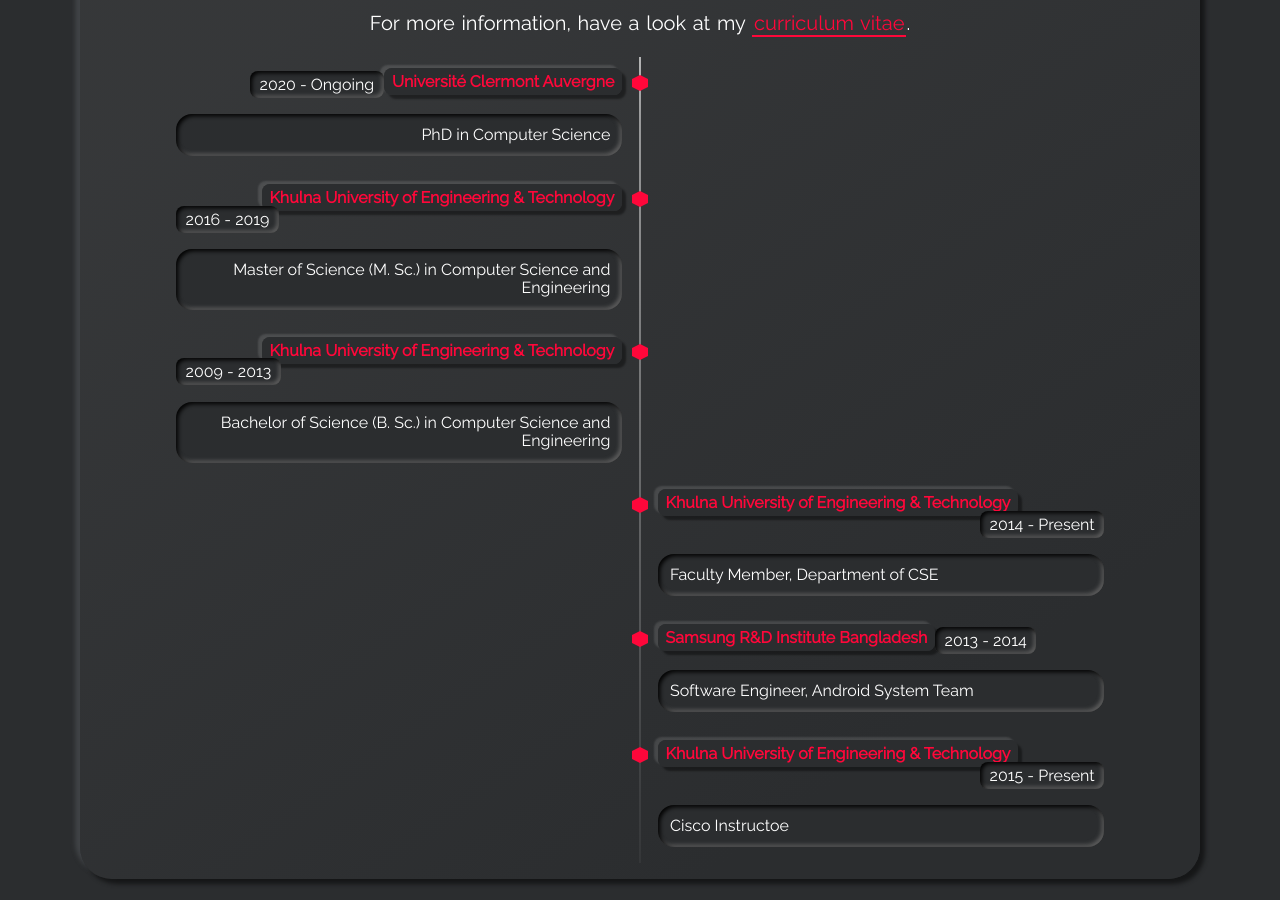
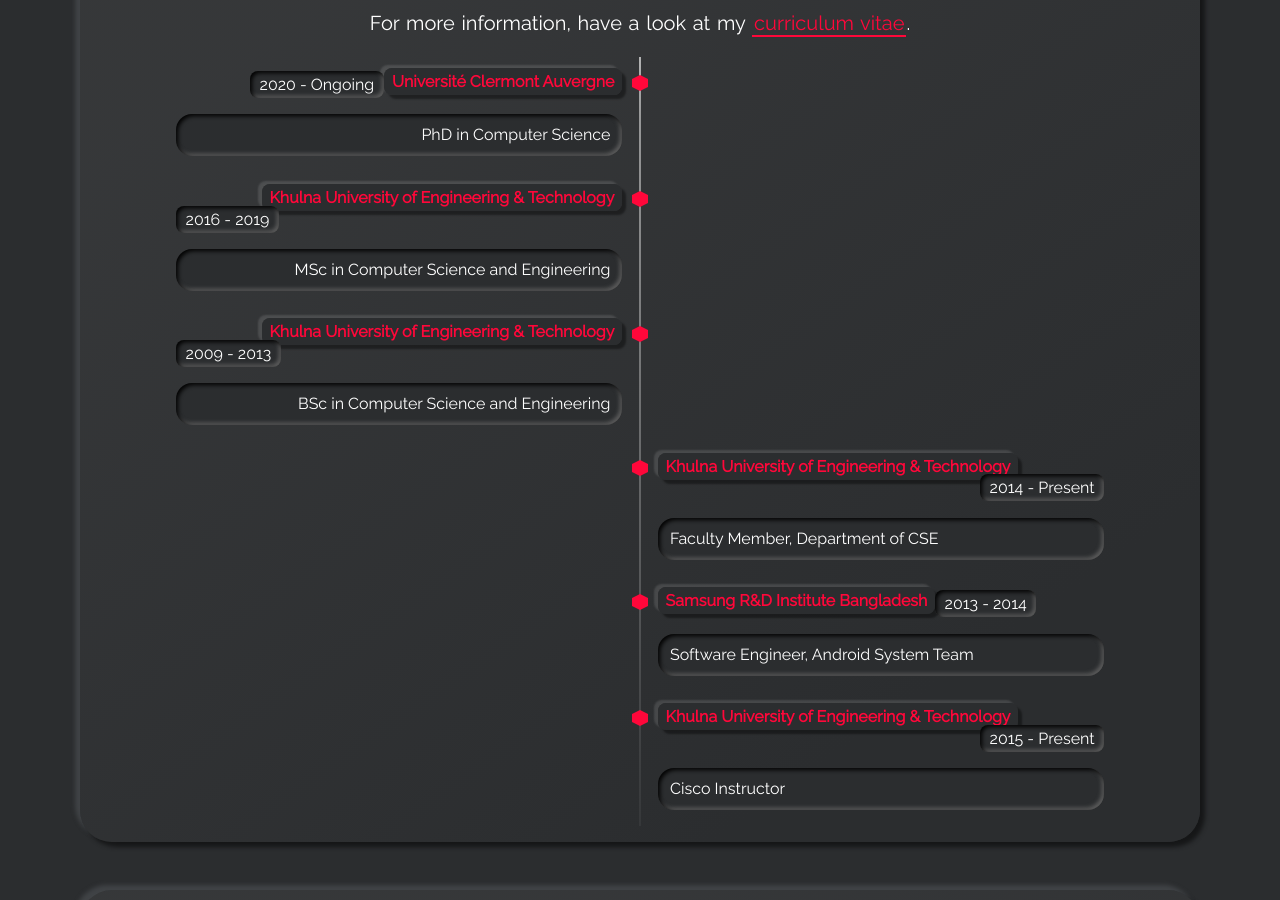
Before and after one commit to imranrana/portfolio, a Jekyll site: the page built from index.html, in a window 1280 px wide and 900 px high, scrolled down 1141 px. Built offline with Jekyll 4.4.1, drawn with Linux system fonts in a browser that asks for light colours.

Commit message:
Update timeline.yml

```diff
--- a/_data/timeline.yml
+++ b/_data/timeline.yml
@@ -26,13 +26,13 @@
 - title: Khulna University of Engineering & Technology
   title-url: http://www.kuet.ac.bd/
   date: 2016 - 2019
-  subtitle: Master of Science (M. Sc.) in Computer Science and Engineering
+  subtitle: MSc in Computer Science and Engineering
   timeline-side: left
 
 - title: Khulna University of Engineering & Technology
   title-url: http://www.kuet.ac.bd/
   date: 2009 - 2013
-  subtitle: Bachelor of Science (B. Sc.) in Computer Science and Engineering
+  subtitle: BSc in Computer Science and Engineering
   timeline-side: left
 
 - title: Khulna University of Engineering & Technology
@@ -50,5 +50,5 @@
 - title: Khulna University of Engineering & Technology
   title-url: http://www.kuet.ac.bd/cnap/
   date: 2015 - Present
-  subtitle: Cisco Instructoe
+  subtitle: Cisco Instructor
   timeline-side: right
```
